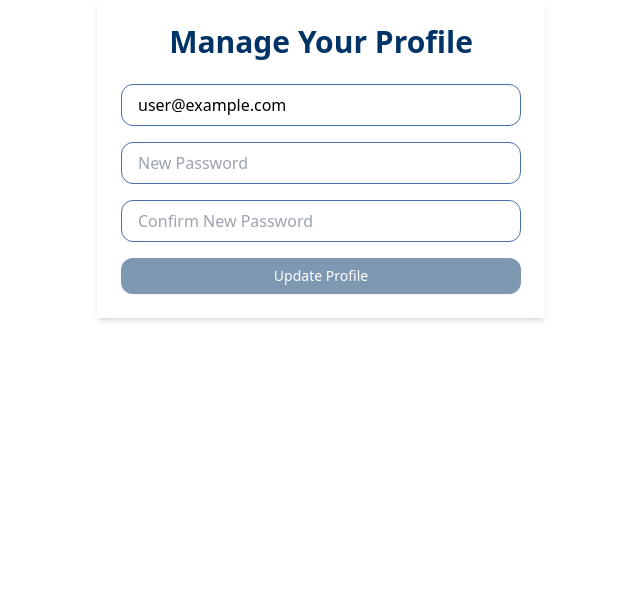
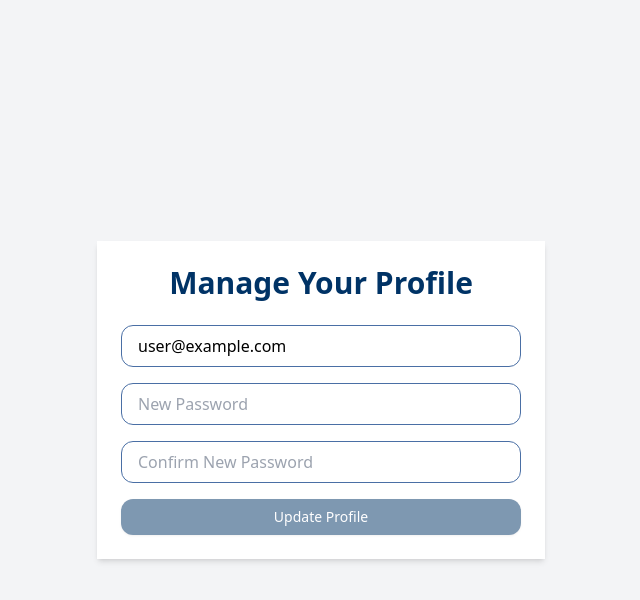
Before and after one commit to Jaden38/LibMa, a Next.js app in the folder frontend/: page /profile in a window 1280 px wide. Shown: the top 600 px of the page, without its empty margins (319-959 px from the left). Built offline with nearby package versions, Linux system fonts and the light colour scheme.

Commit message:
style(Front-end): Center all button's link pages

```diff
--- a/frontend/pages/login.tsx
+++ b/frontend/pages/login.tsx
@@ -19,7 +19,8 @@
   };
 
   return (
-    <div className="max-w-md mx-auto p-6 bg-white rounded-lg shadow-md">
+    <div className="min-h-screen flex items-center justify-center bg-gray-100">
+      <div className="max-w-md w-full p-6 bg-white rounded-lg shadow-md">
         <h1 className="text-3xl font-bold mb-6 text-center text-[#003366]">Login</h1>
         <form onSubmit={(e) => e.preventDefault()} className="space-y-4">
           <div>
@@ -52,6 +53,7 @@
           </Button>
         </form>
       </div>
+    </div>
   );
 };
 
--- a/frontend/pages/profile.tsx
+++ b/frontend/pages/profile.tsx
@@ -27,7 +27,8 @@
   };
 
   return (
-    <div className="max-w-md mx-auto p-6 bg-white rounded-lg shadow-md">
+    <div className="min-h-screen flex items-center justify-center bg-gray-100">
+      <div className="max-w-md w-full p-6 bg-white rounded-lg shadow-md">
         <h1 className="text-3xl font-bold mb-6 text-center text-[#003366]">Manage Your Profile</h1>
         <form onSubmit={(e) => e.preventDefault()} className="space-y-4">
           <div>
@@ -71,6 +72,7 @@
           </Button>
         </form>
       </div>
+    </div>
   );
 };
 
--- a/frontend/pages/register.tsx
+++ b/frontend/pages/register.tsx
@@ -25,7 +25,8 @@
   };
 
   return (
-    <div className="max-w-md mx-auto p-6 bg-white rounded-lg shadow-md">
+    <div className="min-h-screen flex items-center justify-center bg-gray-100">
+      <div className="max-w-md w-full p-6 bg-white rounded-lg shadow-md">
         <h1 className="text-3xl font-bold mb-6 text-center text-[#003366]">Register</h1>
         <form onSubmit={(e) => e.preventDefault()} className="space-y-4">
           <div>
@@ -68,6 +69,7 @@
           </Button>
         </form>
       </div>
+    </div>
   );
 };
 
```
Lines whose indentation alone changed are shown as unchanged.
